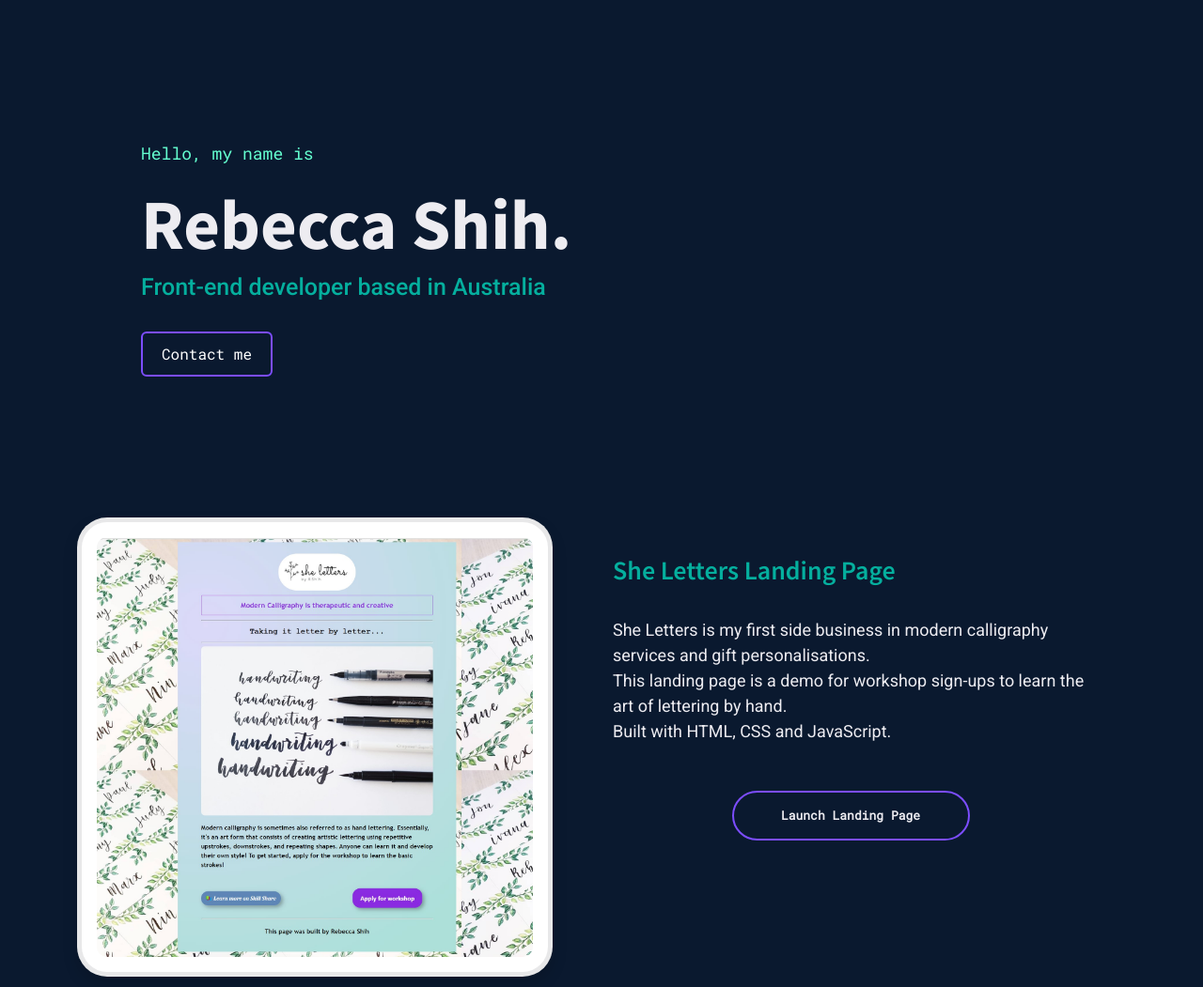
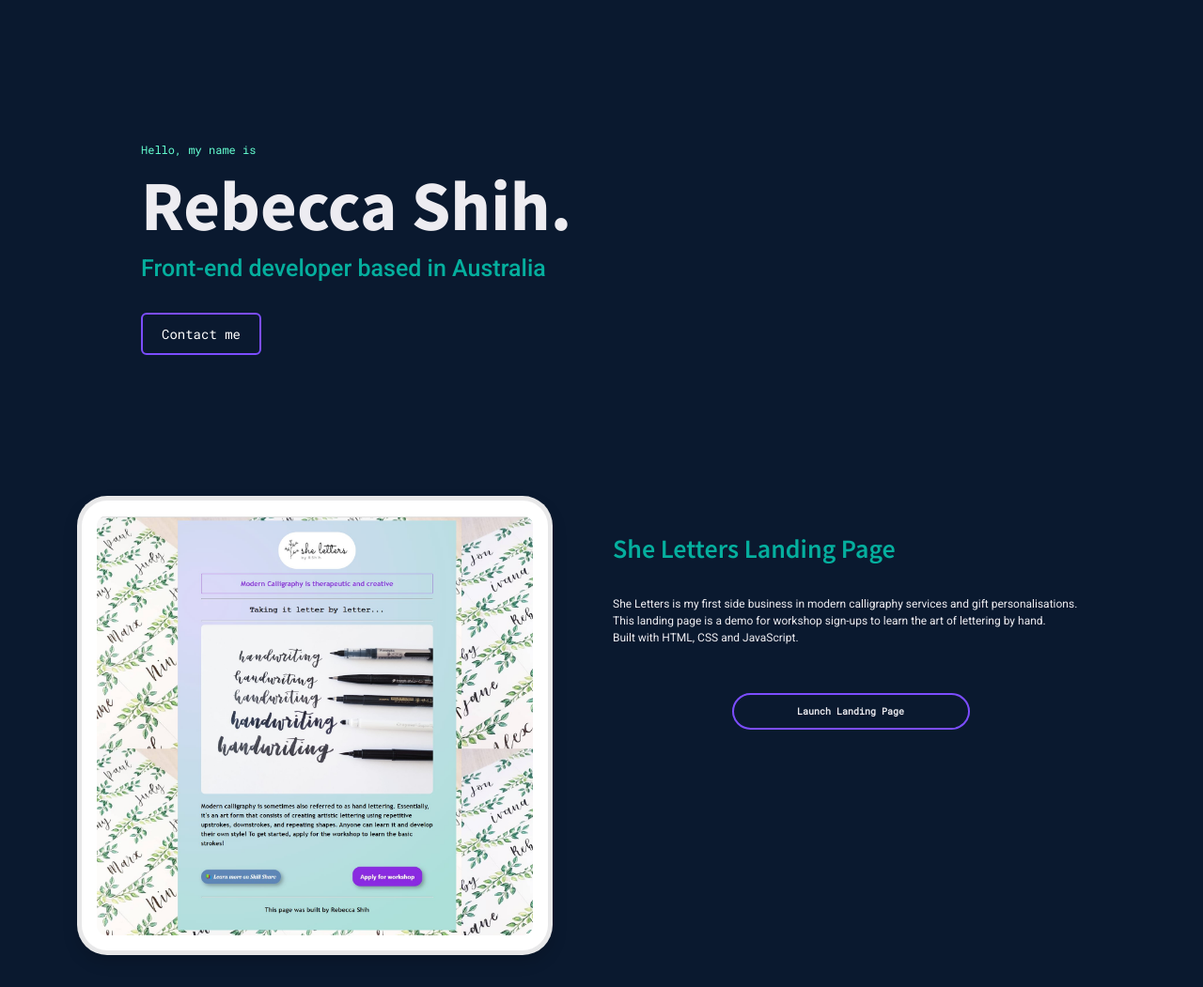
Before and after one commit to Shih-coding/Final-Portfolio-Project, a plain HTML site: page index.html in a window 1280 px wide. Shown: the top 1051 px of the page at 94% size. Drawn offline with nearby package versions, Linux system fonts and the light colour scheme.

Commit message:
update css on homepage

```diff
--- a/styles/portfolio.css
+++ b/styles/portfolio.css
@@ -22,8 +22,10 @@ text-align: center;
 
 
 .hero p {
+  font-size: 12px;
   font-family:'Roboto Mono', monospace;
   font-weight: 300;
+  margin-bottom: 5px;
   color: var(--secondary-color);
 }
 
@@ -73,6 +75,7 @@ padding:0;
 }
 
 .contact-button {
+  font-size: 14px;
   font-family: 'Roboto Mono', monospace;
   background-color:transparent !important;
 box-sizing: inherit;
@@ -113,7 +116,7 @@ padding:0;
 p {
   color: var(--primary-color);
   font-family: 'Roboto', sans-serif;
-  font-size: 18px;
+  font-size: 12px;
 }
 
 @media (max-width: 480px) {
@@ -133,7 +136,7 @@ padding:0;
 
 .she-letters-link {
   font-family:'Roboto Mono', monospace;
-  font-size: 13px;
+  font-size: 10px;
   text-align: center;
     display:block;
     margin-top: 50px;
@@ -144,7 +147,7 @@ padding:0;
      color: var(--primary-color);
     font-weight: bold;
     border-radius: 30px;
-    padding: 15px;
+    padding: 10px;
     text-decoration: none;
 }
 
@@ -165,7 +168,7 @@ padding:0;
 
 .weather-app-link {
    font-family:'Roboto Mono', monospace;
-    font-size: 14px;
+    font-size: 10px;
   display:block;
   text-align: center;
     margin-top: 30px;
@@ -178,7 +181,7 @@ padding:0;
     color: white;
     font-weight: bold;
     border-radius: 30px;
-    padding: 15px;
+    padding: 10px;
     text-decoration: none;
 }
 
@@ -189,7 +192,7 @@ padding:0;
 .about-content h1 {
   font-family:'Source Sans Pro', sans-serif;
   font-weight: 700;
-  font-size: 40px;
+  font-size: 30px;
   color: var(--dark-green);
   margin-bottom: 25px;
 }
@@ -202,6 +205,7 @@ padding:0;
   }
 }
 
+
 .lightbulb {
   color: white;
  margin: 50px;
```
Also changed, not shown: index.html (+1 -0 lines).
